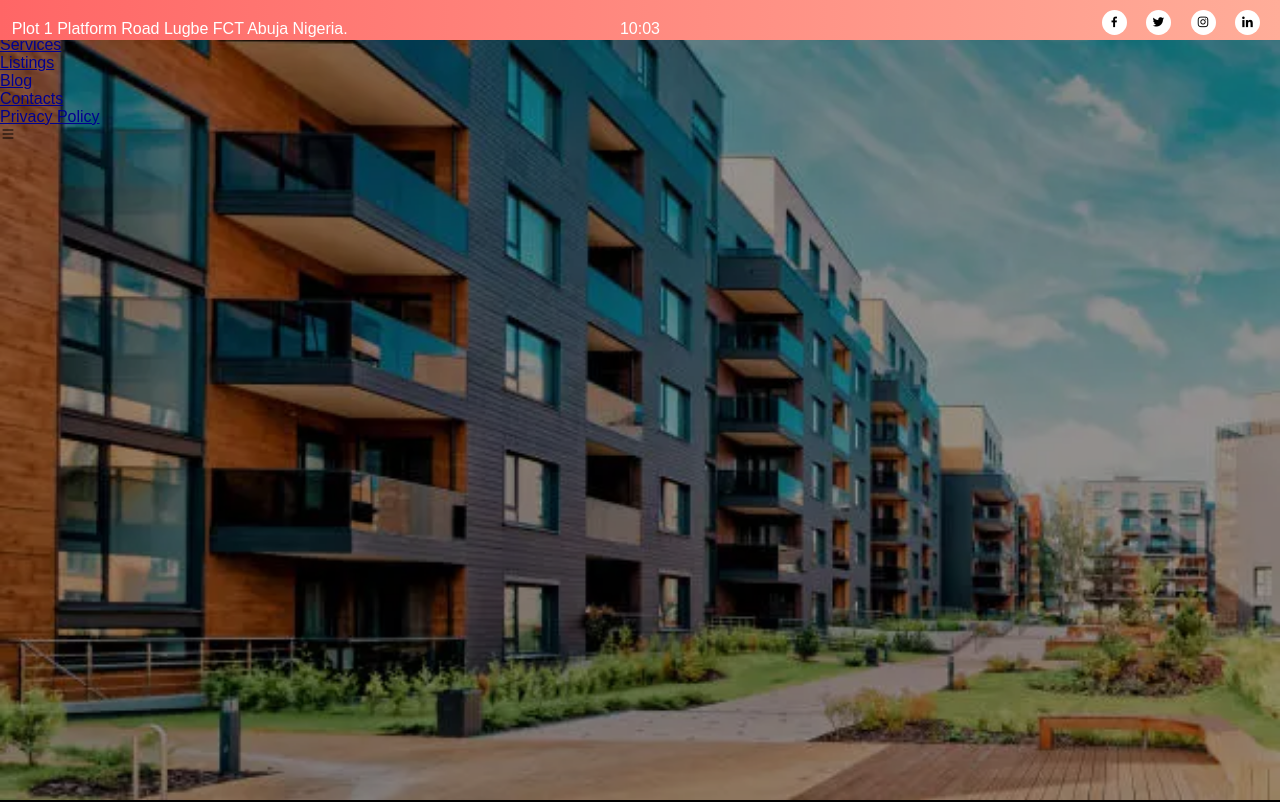
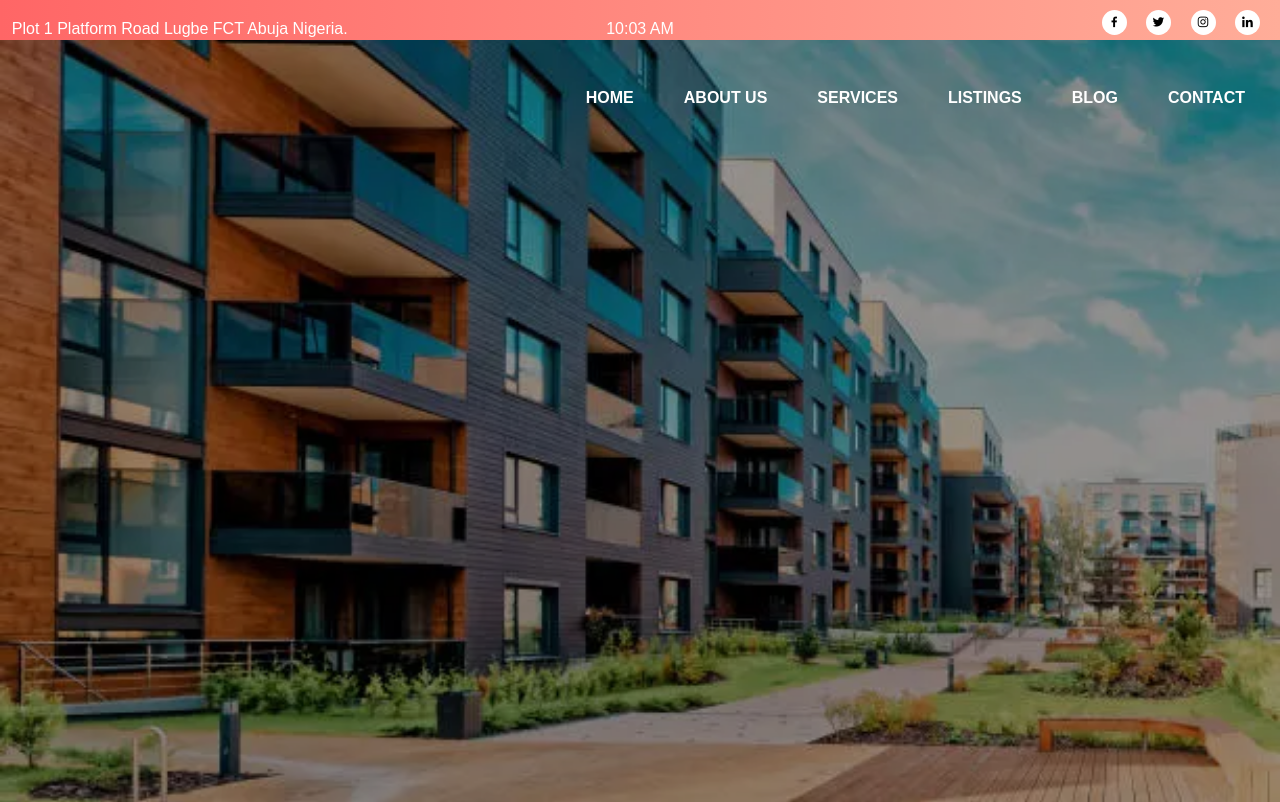
Before and after one commit to Stephen842/real-_estate_web, a Django app: page / in a window 1280 px wide. Run offline with Django 5.2, Linux system fonts and the light colour scheme.

Commit message:
master.html file is working

```diff
--- a/Real_estate/Real_estate_project/estates/templates/pages/master.html
+++ b/Real_estate/Real_estate_project/estates/templates/pages/master.html
@@ -20,7 +20,7 @@
     <body>
             <div class = 'pre_head'>
                 <p> <span class = 'address'>Plot 1 Platform Road Lugbe FCT Abuja Nigeria.</span>
-                    <span class = 'date'> {{ date|date:'H:i' }} </span>
+                    <span class = 'date'> {{ date|date:'H:i A' }} </span>
                     <span class = 'profile_links'>
                     <a href = 'https://www.facebook.com/profile.php?id=100089944118473'><i class='bx bxl-facebook'></i></a>
 		            <a href = 'https://twitter.com/Platformestate3'><i class='bx bxl-twitter'></i></a>
@@ -29,23 +29,25 @@
                     </span>
                 </p>
             </div>
+            <hr/>
     <header>
-		<div class = 'navbar'>
-			{# <div class = 'logo'><a href = '#'><img src = '{% static 'platform_logo.png'%}'/><span> PLATFORM ESATES </span></a></div> #}
-			<ul>
-				<li><a href = '#'>Home</a></li>
-				<li><a href = '#'>About Us</a></li>
-				<li><a href = '#'>Services</a></li>
-				<li><a href = '#'>Listings</a></li>
-				<li><a href = '#'>Blog</a></li>
-				<li><a href = '#'>Contacts</a></li>
-				<li><a href = '#'>Privacy Policy</a></li>
-			</ul>
-			<div class = 'toggle_btn'>
-				<i class="bi bi-list"></i>
-			</div>
-		</div>
-        </header>
+	    <div class = 'logo'> platform estates </div>
+	    <nav>
+		    <ul>
+			    <li><a href = '#' class = 'active'> Home </a></li>
+			    <li><a href = '#'> About Us </a></li>
+			    <li><a href = '#'> Services </a></li>
+			    <li><a href = '#'> Listings </a></li>
+			    <li><a href = '#'> Blog </a></li>
+			    <li><a href = '#'> Contact </a></li>
+		    </ul>
+            <label class = 'menu_bar'>
+                <div></div>
+                <div></div>
+                <div></div>
+            </label>
+	    </nav>
+    </header>
 
 {% comment%}
     <footer>
```
